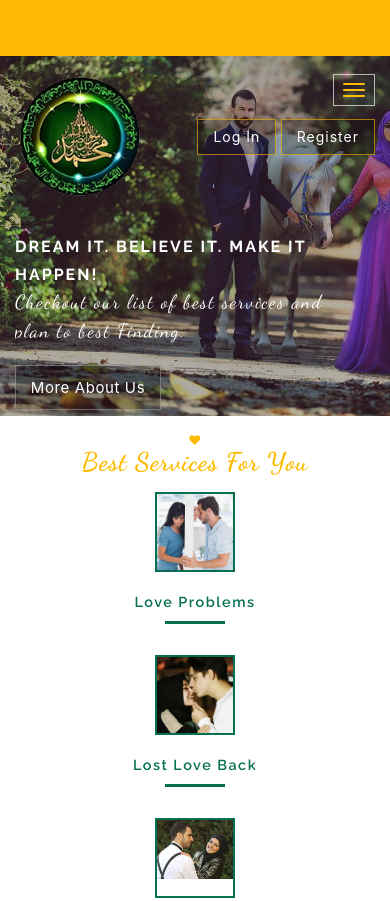
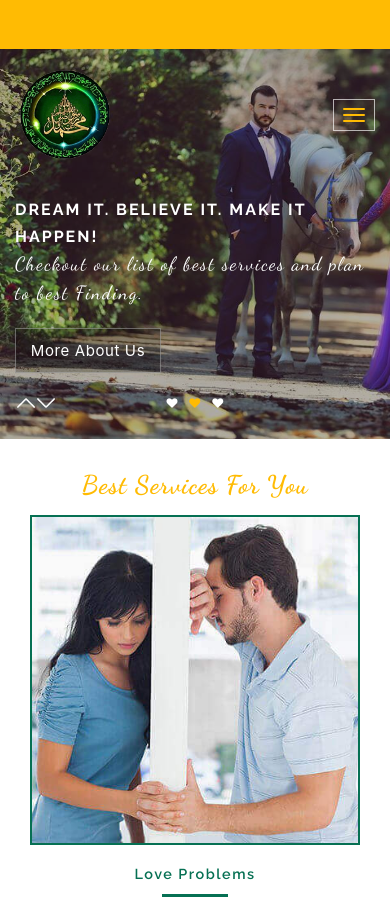
Before and after one commit to jigneshrupapara17/demo-design, a plain HTML site: page index.html in a window 390 px wide. Shown: the top 901 px of the page. Drawn offline with Linux system fonts and the light colour scheme; files that its build step writes are made by us from their sources; a script that the page names is missing; files whose address does not match are found by name.

Commit message:
design changes

```diff
--- a/css/style.css
+++ b/css/style.css
@@ -48,12 +48,13 @@ label{
 .header-inner {
     padding: 1em 0;
 	position: relative;
-	z-index: 2;
+	z-index: 9;
 }
 h1.logo {
     float: left;
     padding: 5px 5px;
     position: relative;
+	margin-right: 5%;
 }
 h1 span {
     color: #ffbb03;
@@ -342,7 +343,7 @@ ul.nav.navbar-nav.navbar-right li:nth-child(6) a {
     color: #000;
     font-size: 20px;
     font-family: 'Raleway', sans-serif;
-    padding: 10px;
+    padding: 10px 0;
 }
 .header-top a {
 	color: #000000;
@@ -2311,12 +2312,12 @@ h2.typoh2{
     padding: 3px 0px;
 }
 .botttom-nav-agileits ul {
-    text-align: center;
+    column-count: 4;
 }
 .botttom-nav-agileits ul li {
     list-style: none;
-    display: inline-block;
-    margin: 10px 20px;
+    display: block;
+    padding: 5px;
 }
 .botttom-nav-agileits ul li a {
     text-decoration: none;
@@ -2592,6 +2593,11 @@ h2.typoh2{
 		margin-top: 35px;
 	}
 }
+@media(max-width:1199px){
+	.w3_agileits_services_grid_agile h3 {
+		min-height: 56px;
+	}
+}
 @media(max-width:1080px){
 	.navbar-nav > li {
 		margin: 0 5px;
@@ -2771,6 +2777,12 @@ h2.typoh2{
 	}
 }
 @media(max-width:991px){
+	.header-top {
+		font-size: 18px;
+	}
+	h1.logo img {
+		max-width: 90px;
+	}
 	h1 span {
 		font-size: 25px;
 		letter-spacing: 4px;
@@ -2811,18 +2823,14 @@ h2.typoh2{
 	.banner-w3ls {
 		min-height: 450px;
 	}
+	.w3_agileits_services_grid_agile h3 {
+		min-height: auto;
+	}
 	.callbacks_tabs {
 		bottom: -114%;
 	}
 	.callbacks_nav {
 		bottom: -111%;
-	}
-	.w3_agileits_services_grids {
-		margin-bottom: 2em;
-	}
-	.w3_agileits_services_grid_1 {
-		width: 90px;
-		height: 90px;
 	}
 	.w3_agileits_services_grid_1 i {
 		font-size: 2em;
@@ -2915,6 +2923,9 @@ h2.typoh2{
 	.inner-banner-agileits {
 		min-height: 115px!important;
 	}
+	.botttom-nav-agileits ul {
+		column-count: 3;
+	}
 }
 @media(max-width:900px){
 	.button a {
@@ -3001,6 +3012,9 @@ h2.typoh2{
 	}
 }
 @media(max-width:767px){
+	.header-top {
+		font-size: 16px;
+	}
 	.navbar-default .navbar-collapse, .navbar-default .navbar-form {
 		border: none;
 		background: #000;
@@ -3075,7 +3089,7 @@ h2.typoh2{
 		float: right;
 		position: absolute;
 		width: 100%;
-		margin: 0;
+		margin: 32px 0 0 0;
 	}
 	.header-inner {
 		position: relative;
@@ -3086,9 +3100,12 @@ h2.typoh2{
 		top: 3.95em;
 		right: 0em;
 	}
+	.w3ls-info {
+		width: 100%;
+	}
 	.w3ls-info h4 {
 		font-size: 21px;
-		width: 72%;
+		width: 100%;
 		margin-top: 1.5em;
 	}
 	.sim-button {
@@ -3125,9 +3142,6 @@ h2.typoh2{
 	}
 }
 @media(max-width:736px){
-	.w3ls-info {
-		width: 85%;
-	}
 	.button a {
 		left: 19em;
 	}
@@ -3147,15 +3161,11 @@ h2.typoh2{
 	.about-person .sim-button {
 		width: 29%;
 	}
+	.botttom-nav-agileits ul {
+		column-count: 2;
+	}
 }
 @media(max-width:667px){
-	.w3ls-info {
-		width: 95%;
-	}
-	.w3_agileits_services_grid_1 {
-		width: 80px;
-		height: 80px;
-	}
 	.w3_agileits_services_grid_1 i {
 		font-size: 1.8em;
 		line-height: 2.7em;
@@ -3286,9 +3296,6 @@ h2.typoh2{
 	}
 	.agileits-social ul li:nth-child(2) {
 		margin: 0 .2em;
-	}
-	.banner-w3ls {
-		min-height: 360px;
 	}
 	.callbacks_tabs {
 		bottom: -110%;
@@ -3407,12 +3414,8 @@ h2.typoh2{
 @media(max-width:480px){
 	.w3ls-info h4 {
 		font-size: 16px;
-		width:85%;
 		line-height: 1.7em;
 		margin-top: 1em;
-	}
-	.w3ls-info {
-		width: 90%;
 	}
 	.banner-w3ls .agileits-social {
 		margin: 4.3em 0em 0em 0em;
@@ -3499,10 +3502,14 @@ h2.typoh2{
 		font-size: 14px;
 	}
 	.w3_agileits_services_grid_agile {
-		padding: 0 1em 1em;
+		padding: 0 0 1em;
 	}
 	.w3_agileits_services_grids {
 		margin-bottom: 0.6em;
+	}
+	.botttom-nav-agileits ul {
+		text-align: center;
+		column-count: 1;
 	}
 }
 @media(max-width:414px){
@@ -3620,9 +3627,6 @@ h2.typoh2{
 	}
 	.callbacks_nav {
 		bottom: -92%;
-	}
-	.banner-w3ls {
-		min-height: 345px;
 	}
 	.app-info h4 {
 		font-size: 1em;
--- a/index.html
+++ b/index.html
@@ -263,10 +263,6 @@ RIGHT SIDEBAR TOGGLE SECTION
 							</div>
 							<div class="clearfix"> </div>
 						</nav>
-						<div class="header-right-w3ls">
-							<a href="login.html">Log In</a>
-							<a href="register.html">Register</a>
-						</div>
 						<div class="clearfix"></div>
 				</div>
 			<!-- //header -->
@@ -610,6 +606,7 @@ RIGHT SIDEBAR TOGGLE SECTION
 </div>
 
 <div class="botttom-nav-agileits">
+	<div class="container">
 		<ul>
 			<li><a href="#">Love Problem Solution</a></li>
 			<li><a href="#">Parents Approval</a></li>
@@ -632,6 +629,7 @@ RIGHT SIDEBAR TOGGLE SECTION
 			<li><a href="#">Marital Life Problems</a></li>
 			<li><a href="#">Other Astrology Solution</a></li>
 		</ul>
+	</div>
 </div>
 <div class="footer-w3layouts">
 				<div class="container">
```
Also changed, not shown: images/app.png (deleted), images/app1.png (deleted), images/banner-2.jpg (deleted), images/banner1.jpg (deleted), images/banner2.jpg (deleted), images/banner3.jpg (deleted), 1 other file. Lines whose indentation alone changed are shown as unchanged.
